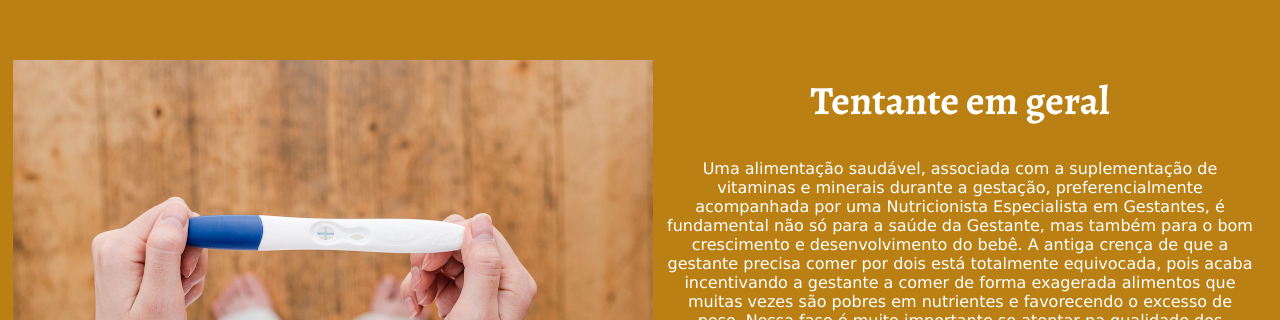
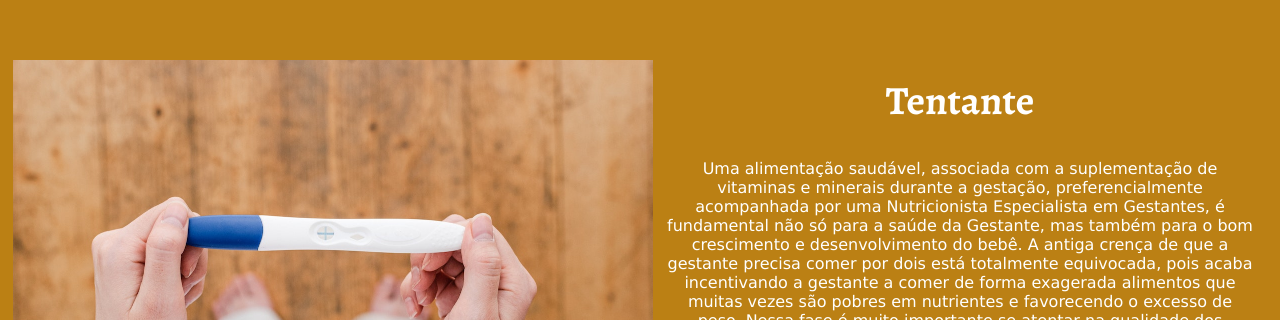
Before and after one commit to Fabiorocharb/Nutricionista, a plain HTML site: page index2.html in a window 1280 px wide. Shown: the part 132-452 px from the top of the page. Drawn offline with Linux system fonts and the light colour scheme.

Commit message:
index2.1

```diff
--- a/index2.html
+++ b/index2.html
@@ -247,7 +247,7 @@
   </head>
   <body>
     <aside>
-      <h5>Tentante em geral</h5>
+      <h5>Tentante</h5>
 
       <figure>
         <img
```
